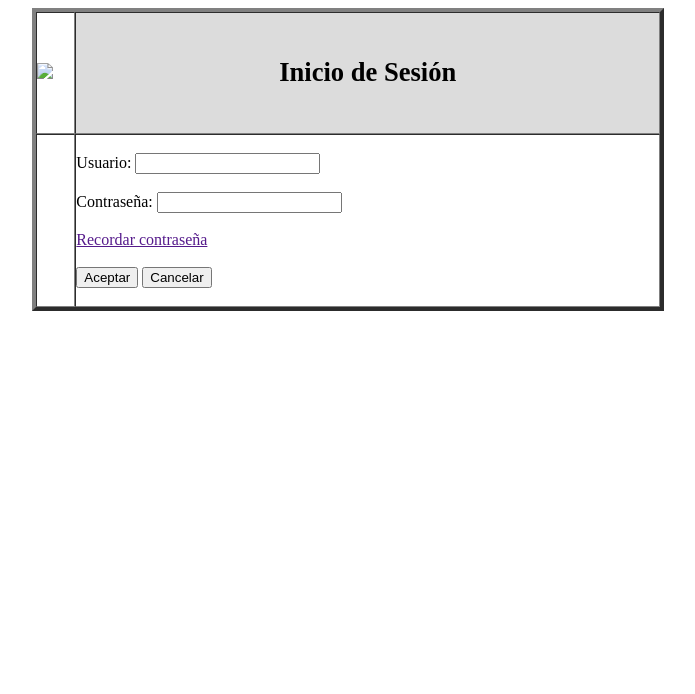
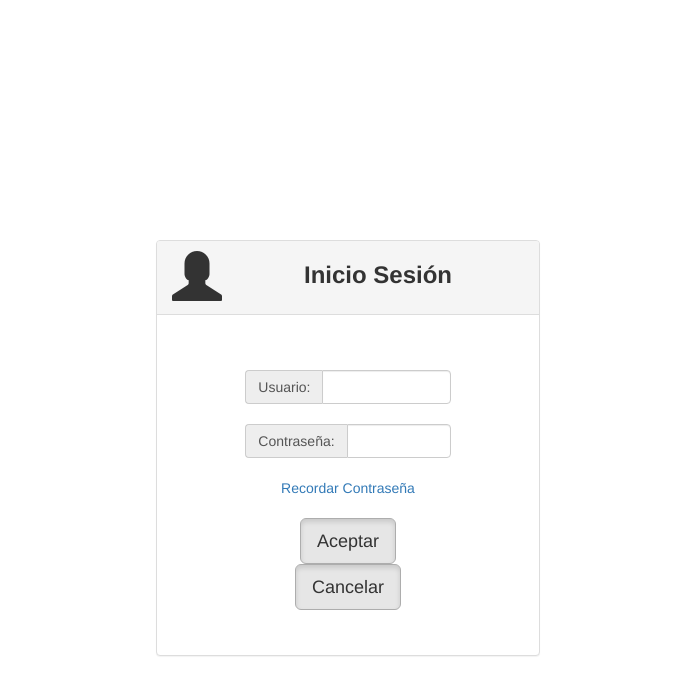
Before and after one commit to tatan2016/CCH, a website: page index.html in a window 1280 px wide. Shown: the whole page, without its empty margins (292-987 px from the left). Drawn offline with nearby package versions, Linux system fonts and the light colour scheme.

Commit message:
Actualización página index

```diff
--- a/index.html
+++ b/index.html
@@ -1,42 +1,86 @@
 <!DOCTYPE html>
 <html>
+
 <head>
-<title>CCH - Control de Cambios de Horario de Agentes Call Center [Iniciar Sesión]</title>
+    <link type="text/css"href= "bower_components/bootstrap/dist/css/bootstrap.css" rel="stylesheet">
+    <title>CCH - Control de Cambios de Horario de Agentes Call Center</title>
 </head>
+
     <body>
-    <table border="4" style="margin: 0 auto;" cellpadding="0" cellspacing="0" width="50%">
-    <tr>
-    <td colspan="0">
-    <img src="img/sesiones.png" width="70"></img>
-    </td>
-    <td colspan="0" bgcolor="DCDCDC">
-    <h1 align=center><b><h5 align=center>Inicio de Sesión</h5>
-    </td>
-    </tr>
+
+        <br>
+        <br>
+        <br>
+        <br>
+        <br>
+        <br>
+        <br>
+        <br>
+        <br>
+        <br>
+        <br>
+        <br>
+        <style>
+            span{
+                font-size: 50px;
+            }
+
+        </style>
+
+        <table border="0" style="margin: 0 auto;" cellpadding="0" cellspacing="0" width="30%">
             <tr>
                 <td>
-    </td>
-    <td>
-    <form>
-    <br>
-    <label>Usuario:</label>
-    <input type="text">
+                                <div class="panel panel-default">
+                                    <div class="panel-heading">
+                                    <h3 class="panel-title">
+                                        <div class="media">
+                                            <div class="media-left">
+                            <span class="glyphicon glyphicon-user" aria-hidden="true"></span>
+                                            </div>
+
+                                <div class="media-body media-middle">
+                                <h3 class="media-heading" align=center><b>Inicio Sesión</b></h3>
+                                </div>
+                                        </div>
+                                    </h3>
+                                    </div>
+                                    <div class="panel-body" align=center>
                                     <br>
                                         <br>
-    <label>Contraseña:</label>
-    <input type="password">
+                                        <div class="input-group col-lg-7" >
+                                            <span class="input-group-addon" id="basic-addon1">Usuario:</span>
+                                            <input type="text" class="form-control" aria-describedby="basic-addon1">
+                                        </div>
+                                        <br>
+                                        <div class="input-group col-lg-7">
+                                        <span class="input-group-addon" id="basic-addon1">Contraseña:</span>
+                                        <input type="password" class="form-control" aria-describedby="basic-addon1">
+                                        </div>
+
+                                        <br>
+                                        <a href=principal.html>Recordar Contraseña</a>
+
                                         <br>
                                          <br>
-    <a href="">Recordar contraseña</a>
+                                        <div class="input-group col-lg-7">
+                                        <p>
+
+                            <a href="principal.html" class="btn btn-default btn-lg active" role="button">Aceptar</a>
+                                        <a href="#" class="btn btn-default btn-lg active" role="button">Cancelar</a>
+
+                                            </p>
+                                        </div>
+
                                     <br>
-    <br>
-    <input type=button value="Aceptar">
-    <input type=button value="Cancelar">
-    <br>
-    <br>
-    </form>
+
+                                    </div>
+                                </div>
                 </td>
             </tr>
         </table>
+
+        <script src="bower_components/jquery/dist/jquery.js"></script>
+        <script src="bower_components/bootstrap/dist/bootstrap.js"></script>
     </body>
+
 </html>
```
Lines whose indentation alone changed are shown as unchanged.
